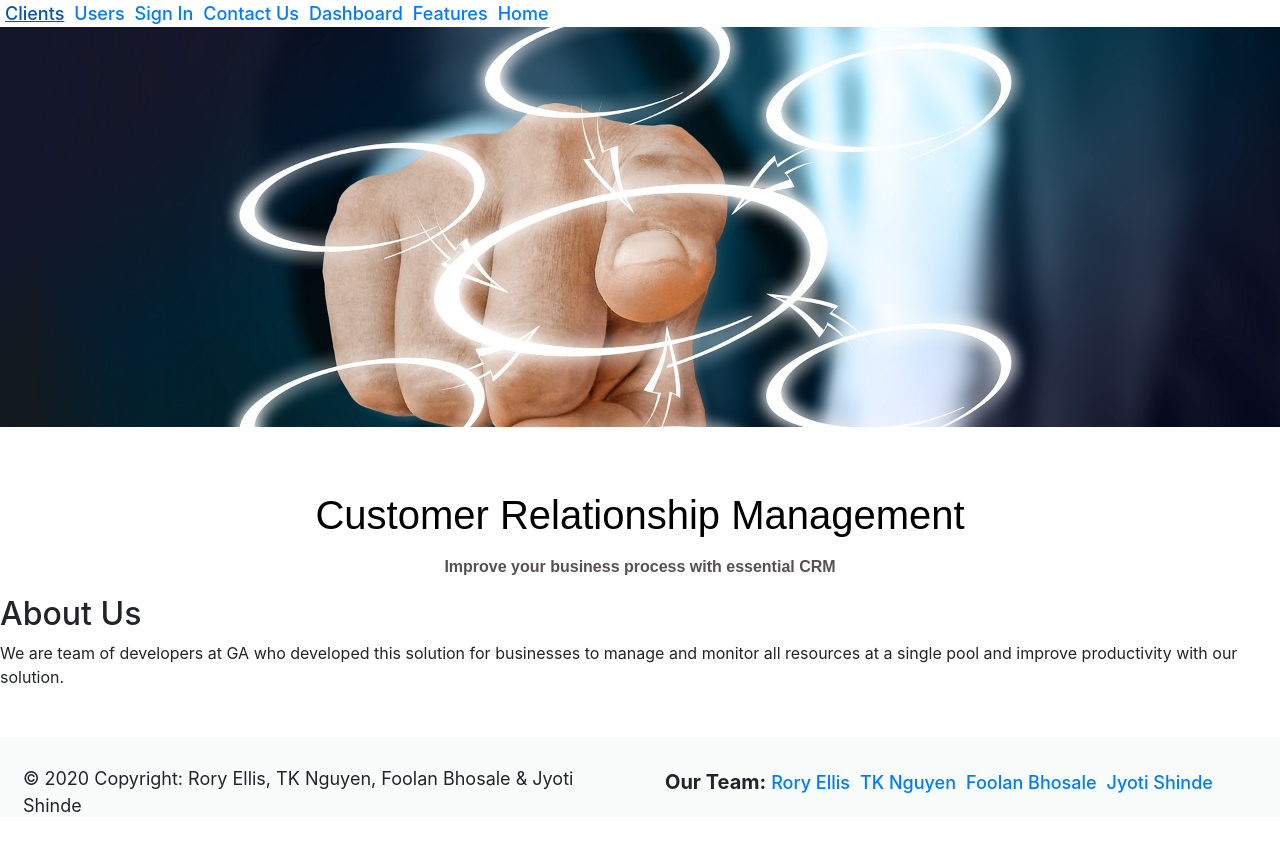
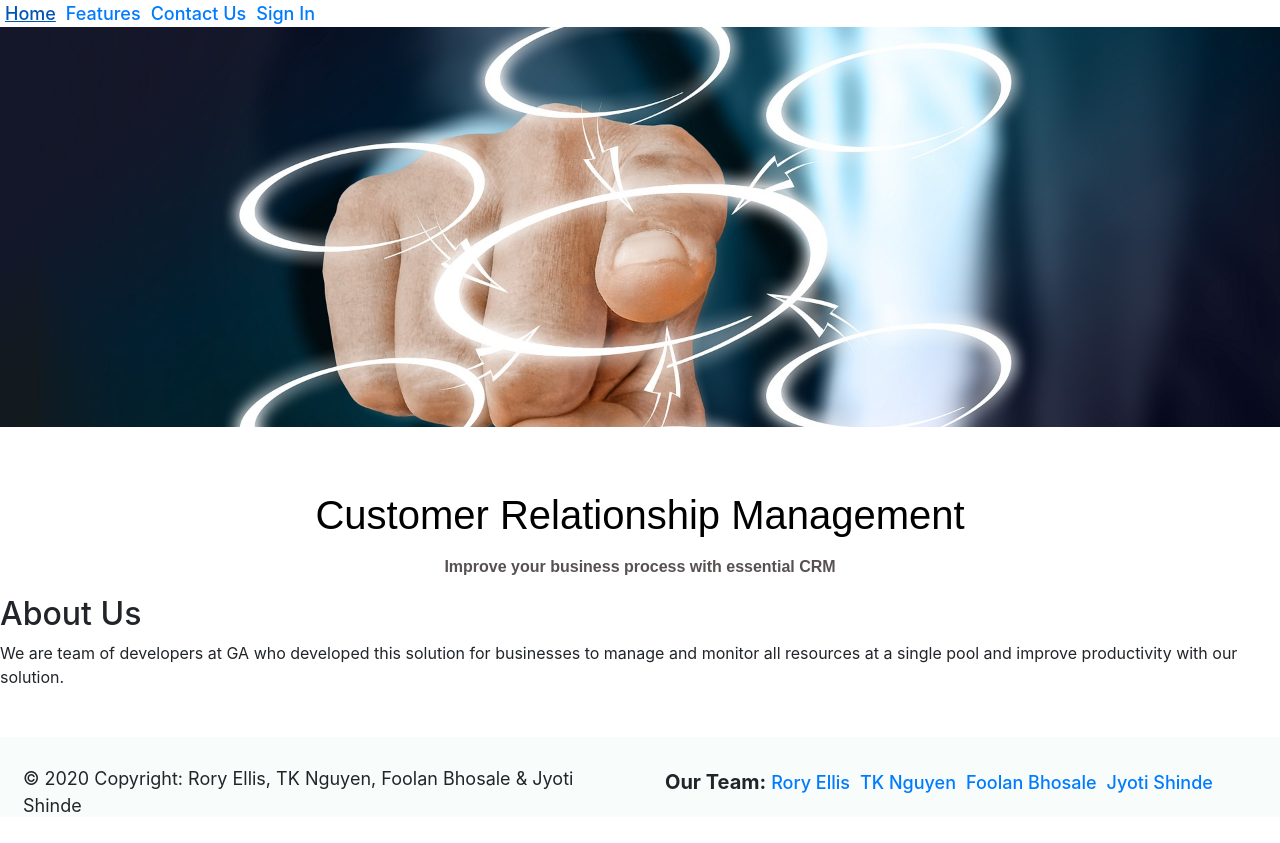
Before and after one commit to statst/Group-Project-CRM-frontend, a React (Create React App) app in the folder crm/: page / in a window 1280 px wide. Built offline with nearby package versions, Linux system fonts and the light colour scheme.

Commit message:
Added conditional rendering to nav bar

```diff
--- a/crm/src/components/Navbar/Navbar.js
+++ b/crm/src/components/Navbar/Navbar.js
@@ -3,23 +3,24 @@ import React from 'react';
 // import Nav from 'react-bootstrap/Nav';
 import { Link } from 'react-router-dom';
 
-function NavBar({userToken, handleSignOut}) {
-    return (
-			<>
-				<Link to='/api/clients'>Clients</Link>
-				<Link to='/api/users'>Users</Link>
-				{/* <Link to='/api/users/:edit'>Users</Link> */}
-			{!userToken ?
-				<Link to='/signin'>Sign In</Link> : ''
-				}
+function NavBar({ userToken, handleSignOut }) {
+	return (
+		<>
+			<Link to='/'>Home</Link>
+			<Link to='/features'>Features</Link>
+			<Link to='/contact'>Contact Us</Link>
+			{userToken ? <Link to='/api/clients'>Clients</Link> : ''}
+			{userToken ? <Link to='/api/users'>Users</Link> : ''}
+			{/* <Link to='/api/users/:edit'>Users</Link> */}
+			{!userToken ? <Link to='/signin'>Sign In</Link> : ''}
 
-				<Link to='/contact'>Contact Us</Link>
-				<Link to='/dashboard'>Dashboard</Link>
-				<Link to='/features'>Features</Link>
-				<Link to='/'>Home</Link>
-				{userToken ? <Link to='/' onClick={handleSignOut} className='btn btn-danger ml-0' >Sign Out</Link> : ''}
-			</>
-		);
+			{userToken ? <Link to='/dashboard'>Dashboard</Link> : ''}
+			{userToken ?
+				<Link to='/' onClick={handleSignOut} className='btn btn-danger ml-0'>
+					Sign Out
+				</Link> : ''}
+		</>
+	);
 }
 
 export default NavBar;
```
Also changed, not shown: crm/src/components/Transactions/NewTransaction.js (+5 -2 lines).
